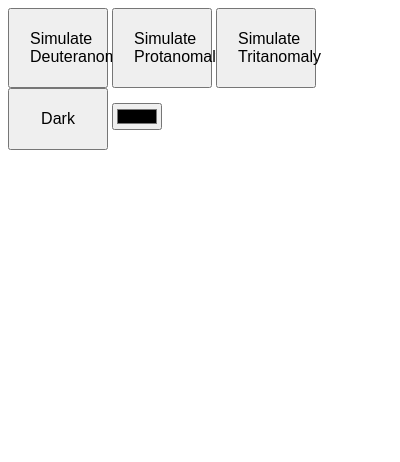
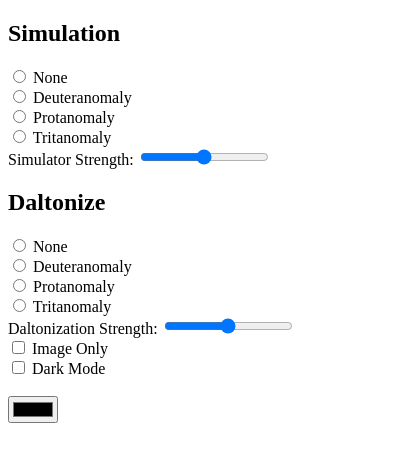
Before and after one commit to thedevbones/shade-sense, a browser extension: page popup.html in a window 400 px wide. Drawn offline with Linux system fonts and the light colour scheme.

Commit message:
Updated UI

```diff
--- a/popup.html
+++ b/popup.html
@@ -13,11 +13,32 @@
 </head>
 
 <body>
-    <!-- from proposal: deuteranomaly, protanomaly, and tritanomaly -->
-    <button id="deuteranomaly"> Simulate Deuteranomaly</button>
-    <button id="protanomaly"> Simulate Protanomaly</button>
-    <button id="tritanomaly"> Simulate Tritanomaly</button>
-    <button id="darkMode"> Dark</button>
+    <div>
+        <!-- from proposal: deuteranomaly, protanomaly, and tritanomaly simulation -->
+        <div id="simulation">
+            <h2>Simulation</h2>
+            <label><input type="radio" name="simulation" id="noneSim"> None</label><br>
+            <label><input type="radio" name="simulation" id="deuteranomalySim"> Deuteranomaly</label><br>
+            <label><input type="radio" name="simulation" id="protanomalySim"> Protanomaly</label><br>
+            <label><input type="radio" name="simulation" id="tritanomalySim"> Tritanomaly</label><br>
+            <label for="simulatorStrength">Simulator Strength:</label>
+            <input type="range" id="simulatorStrength" name="simulatorStrength" min="0" max="100">
+        </div>
+        <!-- from proposal: deuteranomaly, protanomaly, and tritanomaly correction -->
+        <div id="daltonize">
+            <h2>Daltonize</h2>
+            <label><input type="radio" name="daltonize" id="noneDal"> None</label><br>
+            <label><input type="radio" name="daltonize" id="deuteranomalyDal"> Deuteranomaly</label><br>
+            <label><input type="radio" name="daltonize" id="protanomalyDal"> Protanomaly</label><br>
+            <label><input type="radio" name="daltonize" id="tritanomalyDal"> Tritanomaly</label><br>
+            <label for="daltonizationStrength">Daltonization Strength:</label>
+            <input type="range" id="daltonizationStrength" name="daltonizationStrength" min="0" max="100">
+        </div>
+
+        <label><input type="checkbox" id="imageOnly"> Image Only</label><br>
+        <label><input type="checkbox" id="darkMode"> Dark Mode</label>
+    </div>
+    <br>
 
     <!--color picker for selecting the custom overlay color by the user-->
     <input type="color" id="colorPicker" title="Pick a custom overlay color">
```
